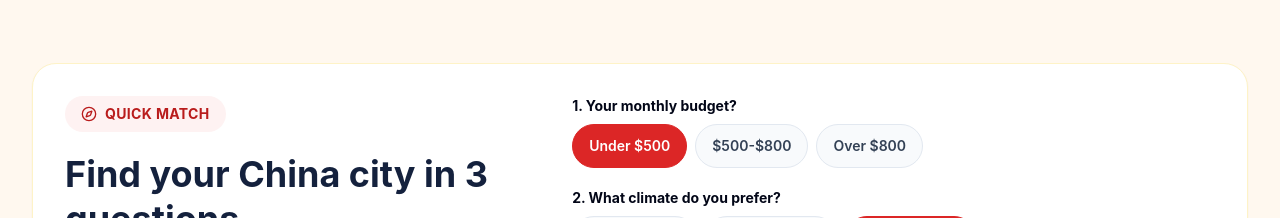
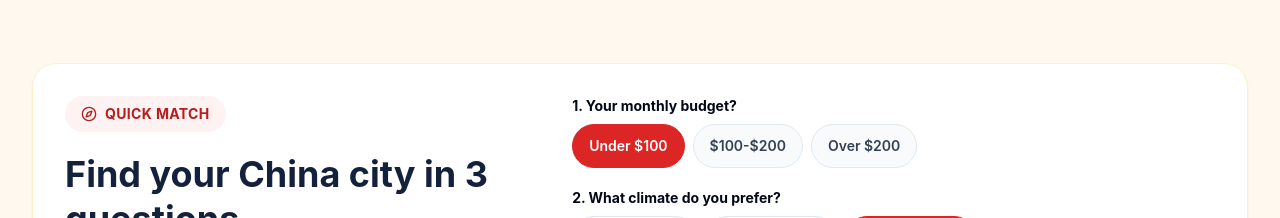
Before and after one commit to ipmasu/silkstudy, a Next.js app: page / in a window 1280 px wide. Shown: the part 1025-1243 px from the top of the page. Built offline with nearby package versions, Linux system fonts and the light colour scheme; no server answers.

Commit message:
Adjust homepage budget tiers

```diff
--- a/components/cities/city-filter-grid.tsx
+++ b/components/cities/city-filter-grid.tsx
@@ -142,7 +142,7 @@ export function CityFilterGrid({
   const [activeFilters, setActiveFilters] = useState<CityFilterKey[]>([]);
   const [citySearch, setCitySearch] = useState("");
   const [selectedCities, setSelectedCities] = useState<CityCard[]>([]);
-  const [budget, setBudget] = useState("<$500");
+  const [budget, setBudget] = useState("<$100");
   const [climate, setClimate] = useState("四季如春");
   const [priority, setPriority] = useState("美食");
 
@@ -220,7 +220,7 @@ export function CityFilterGrid({
 
   const applyQuickRecommendation = () => {
     const next = new Set<CityFilterKey>();
-    if (budget === "<$500") next.add("lowCost");
+    if (budget === "<$100") next.add("lowCost");
     if (climate === "四季如春") next.add("climate");
     if (climate === "温暖湿润") next.add("coastal");
     if (priority === "美食") next.add("food");
@@ -326,7 +326,7 @@ export function CityFilterGrid({
             <div className="h-2 overflow-hidden rounded-full bg-white" aria-hidden="true">
               <div className="h-full w-full rounded-full bg-red-600" />
             </div>
-            <QuestionRow title="1. 你的月预算是多少？" value={budget} options={["<$500", "$500-800", "$800+"]} onChange={setBudget} />
+            <QuestionRow title="1. 你的月预算是多少？" value={budget} options={["<$100", "$100-200", "$200+"]} onChange={setBudget} />
             <QuestionRow title="2. 你喜欢什么样的气候？" value={climate} options={["四季分明", "温暖湿润", "四季如春"]} onChange={setClimate} />
             <QuestionRow title="3. 你最看重什么？" value={priority} options={["美食", "夜生活", "历史文化", "实习机会"]} onChange={setPriority} />
             <button onClick={applyQuickRecommendation} className="min-h-11 rounded-full bg-red-600 px-6 py-3 font-bold text-white hover:bg-red-700">
--- a/components/cities/home-city-quick-match.tsx
+++ b/components/cities/home-city-quick-match.tsx
@@ -10,9 +10,9 @@ type Props = {
 };
 
 const budgetOptions = [
-  ["low", "Under $500", "500 美元以下"],
-  ["mid", "$500-$800", "500-800 美元"],
-  ["high", "Over $800", "800 美元以上"]
+  ["low", "Under $100", "低于100美元"],
+  ["mid", "$100-$200", "100-200美元"],
+  ["high", "Over $200", "高于200美元"]
 ];
 
 const climateOptions = [
```
